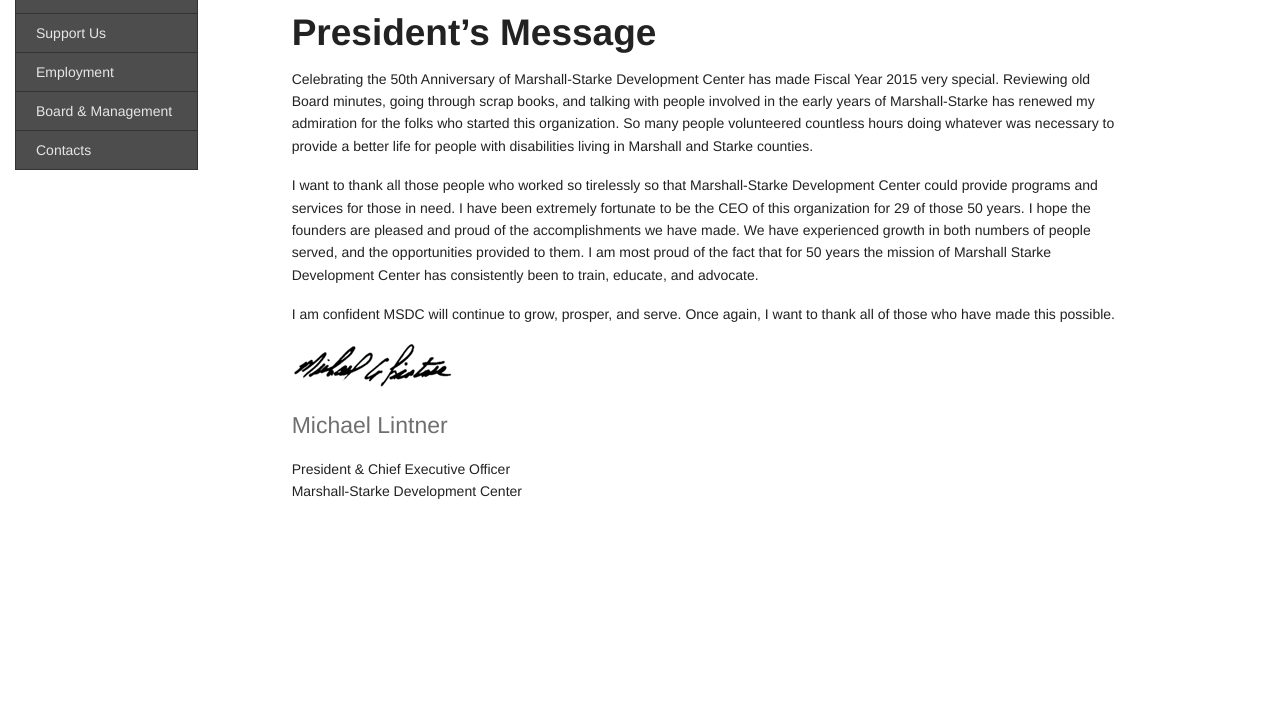
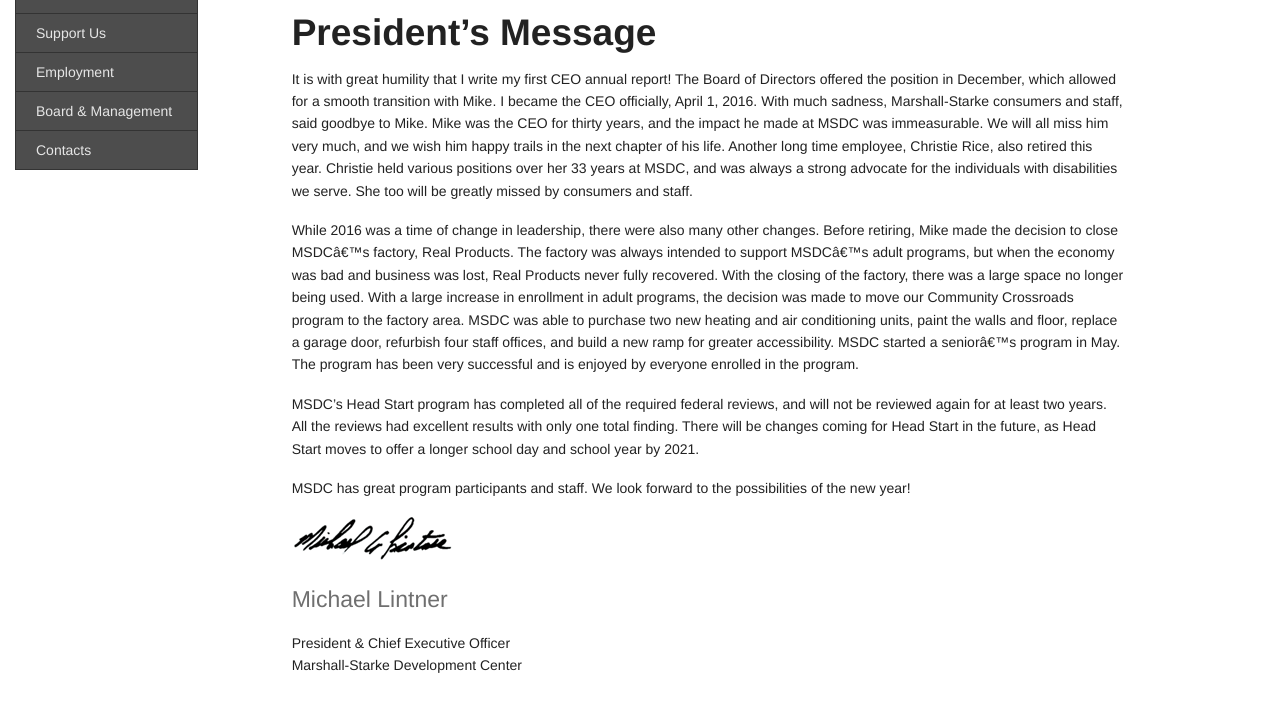
Before and after one commit to leviwilson/marshall-starke.org, a Jekyll site: the page built from report/message.md, in a window 1280 px wide, cut to the strip 231-1104 px from the top of the page. Shown: the top 712 px of the strip. Built offline with Jekyll 4.4.1, drawn with Linux system fonts in a browser that asks for light colours; nearby versions of some CDN libraries.

Commit message:
update 2016 message

```diff
--- a/report/message.md
+++ b/report/message.md
@@ -1,15 +1,17 @@
 ---
 layout: default
-title: "2015 President's Message"
+title: "2016 President's Message"
 ---
 {% include annual.report.breadcrumb %}
 
 ## President’s Message
-Celebrating the 50th Anniversary of Marshall-Starke Development Center has made Fiscal Year 2015 very special. Reviewing old Board minutes, going through scrap books, and talking with people involved in the early years of Marshall-Starke has renewed my admiration for the folks who started this organization. So many people volunteered countless hours doing whatever was necessary to provide a better life for people with disabilities living in Marshall and Starke counties.
+It is with great humility that I write my first CEO annual report! The Board of Directors offered the position in December, which allowed for a smooth transition with Mike. I became the CEO officially, April 1, 2016. With much sadness, Marshall-Starke consumers and staff, said goodbye to Mike. Mike was the CEO for thirty years, and the impact he made at MSDC was immeasurable. We will all miss him very much, and we wish him happy trails in the next chapter of his life. Another long time employee, Christie Rice, also retired this year. Christie held various positions over her 33 years at MSDC, and was always a strong advocate for the individuals with disabilities we serve. She too will be greatly missed by consumers and staff.
 
-I want to thank all those people who worked so tirelessly so that Marshall-Starke Development Center could provide programs and services for those in need. I have been extremely fortunate to be the CEO of this organization for 29 of those 50 years. I hope the founders are pleased and proud of the accomplishments we have made. We have experienced growth in both numbers of people served, and the opportunities provided to them. I am most proud of the fact that for 50 years the mission of Marshall Starke Development Center has consistently been to train, educate, and advocate.
+While 2016 was a time of change in leadership, there were also many other changes. Before retiring, Mike made the decision to close MSDCâ€™s factory, Real Products. The factory was always intended to support MSDCâ€™s adult programs, but when the economy was bad and business was lost, Real Products never fully recovered. With the closing of the factory, there was a large space no longer being used. With a large increase in enrollment in adult programs, the decision was made to move our Community Crossroads program to the factory area. MSDC was able to purchase two new heating and air conditioning units, paint the walls and floor, replace a garage door, refurbish four staff offices, and build a new ramp for greater accessibility. MSDC started a seniorâ€™s program in May. The program has been very successful and is enjoyed by everyone enrolled in the program.
 
-I am confident MSDC will continue to grow, prosper, and serve. Once again, I want to thank all of those who have made this possible.
+MSDC's Head Start program has completed all of the required federal reviews, and will not be reviewed again for at least two years. All the reviews had excellent results with only one total finding. There will be changes coming for Head Start in the future, as Head Start moves to offer a longer school day and school year by 2021.
+
+MSDC has great program participants and staff. We look forward to the possibilities of the new year!
 
 ![Michael Lintner](/images/mike_signature.png)
 
```
